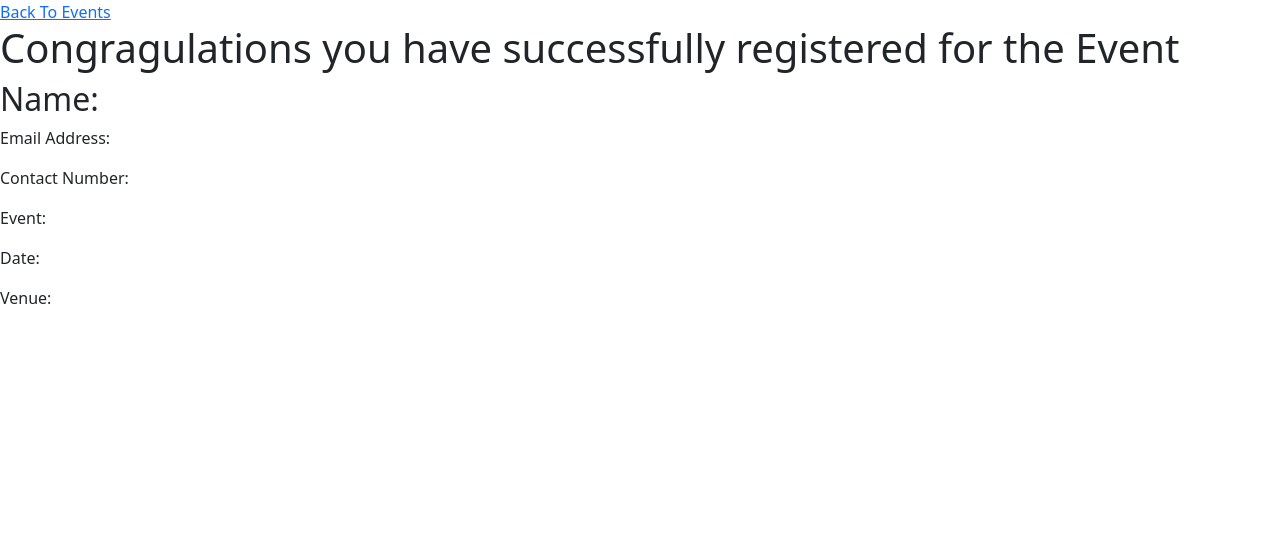
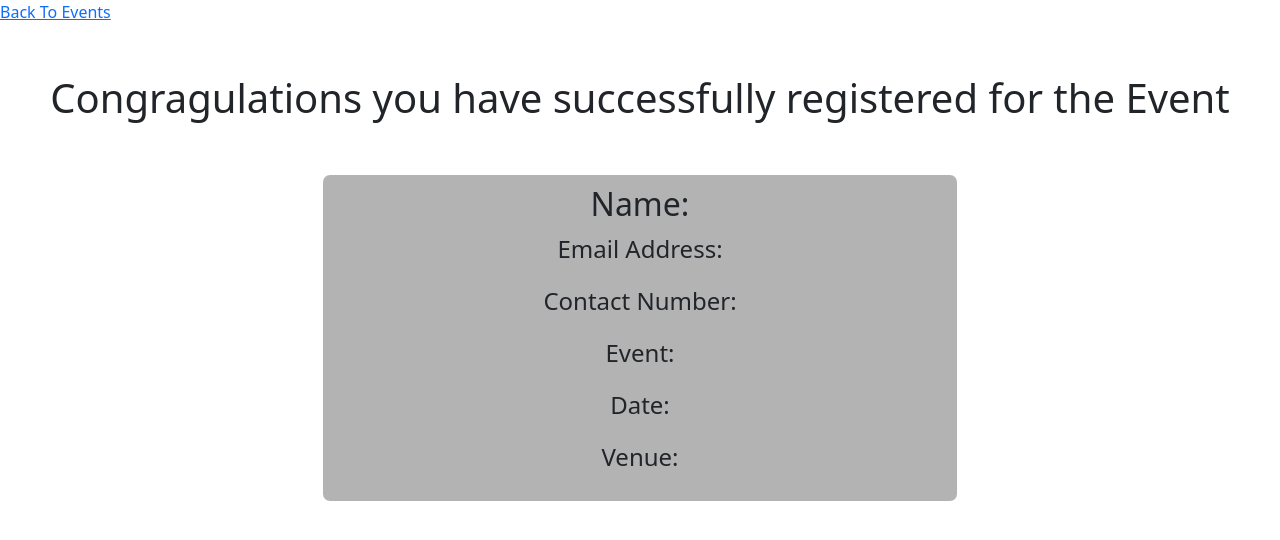
Before and after one commit to yousafanwar/event-registration-system, a Vue app in the folder vue-project/: page /confirmationPage in a window 1280 px wide. Shown: the top 540 px of the page. Built offline with nearby package versions, Linux system fonts and the light colour scheme.

Commit message:
Css fixes

```diff
--- a/vue-project/src/views/ConfirmationPage.vue
+++ b/vue-project/src/views/ConfirmationPage.vue
@@ -2,12 +2,16 @@
   <div>
     <RouterLink to="/">Back To Events</RouterLink>
     <h1>Congragulations you have successfully registered for the Event</h1>
-    <h2>Name: {{ userData.userName }}</h2>
-    <p>Email Address: {{ userData.email }}</p>
-    <p>Contact Number: {{ userData.phone }}</p>
-    <p>Event: {{ eventDetails.eventName }}</p>
-    <p>Date: {{ eventDetails.date }}</p>
-    <p>Venue: {{ eventDetails.location }}</p>
+    <div class="userDetailsContainer mx-auto">
+        <div class="col-md-6 mx-auto">
+    <h2 class="listItem">Name: {{ userData.userName }}</h2>
+    <p class="listItem">Email Address: {{ userData.email }}</p>
+    <p class="listItem">Contact Number: {{ userData.phone }}</p>
+    <p class="listItem">Event: {{ eventDetails.eventName }}</p>
+    <p class="listItem">Date: {{ eventDetails.date }}</p>
+    <p class="listItem">Venue: {{ eventDetails.location }}</p>
+    </div>
+    </div>
   </div>
 </template>
 
@@ -42,8 +46,34 @@ export default {
           this.eventDetails = e;
         }
       });
-      console.log(this.eventDetails);
     },
   },
 };
 </script>
+
+<style>
+    h1{
+        text-align: center;
+        margin: 50px;
+    }
+    .userDetailsContainer{
+        border: solid black;
+        max-width: 50%;
+        background-color: hsl(0, 0%, 70%);
+        border-radius: 10px;
+        border-color: hsl(0, 0%, 100%);
+        margin: 15px 0;
+        padding: 10px;
+    }
+    p{
+        font-size: 1.5rem;
+    }
+    .listItem{
+        text-align: center;
+    }
+    .listItem:hover{
+        background-color: hsl(0, 0%, 110%);
+        cursor: pointer;
+
+    }
+</style>
--- a/vue-project/src/views/FormView.vue
+++ b/vue-project/src/views/FormView.vue
@@ -10,6 +10,7 @@
             v-model="userData.userName"
             class="form-control"
             id="validationCustom01"
+            placeholder="Enter Your Name..."
             required
           />
           <div class="valid-feedback"></div>
@@ -23,6 +24,7 @@
             v-model="userData.email"
             class="form-control"
             id="exampleInputEmail1"
+            placeholder="Enter your email address..."
             aria-describedby="emailHelp"
           />
           <div id="emailHelp" class="form-text">
@@ -35,6 +37,7 @@
             type="tel"
             v-model="userData.phone"
             class="form-control"
+            placeholder="Enter your contact number..."
             maxlength="10"
           />
         </div>
@@ -69,13 +72,16 @@ export default {
 h1 {
   text-align: center;
 }
+h1{
+    margin: 50px;
+}
 .formDiv {
-  border: solid black 5px;
-  border-style: groove;
-  border-color: bisque;
-  background-color: hsl(34, 38%, 91%);
+  border: solid 5px;
+  border-color: hsl(0, 0%, 100%);
+  background-color: hsl(0, 0%, 70%);
   border-radius: 10px;
   width: 50%;
+  padding: 15px;
 }
 .btn {
   display: flex;
@@ -87,4 +93,7 @@ h1 {
   background-color: black;
   color: white;
 }
+label{
+    font-size: 1.2rem;
+}
 </style>
--- a/vue-project/src/views/HomeView.vue
+++ b/vue-project/src/views/HomeView.vue
@@ -2,12 +2,14 @@
   <div>
     <ul>
       <li v-for="event in events" :key="event.id" class="eventContainer">
-        <h1>{{ event.eventName }}</h1>
+        <div class="centerDiv">
+        <h2>{{ event.eventName }}</h2>
         <p>Date: {{ event.date }}</p>
         <p>Location: {{ event.location }}</p>
         <RouterLink class="btn" to="./form" @click="getEventId(event.id)"
           >Register</RouterLink
         >
+        </div>
       </li>
     </ul>
   </div>
@@ -54,7 +56,19 @@ li {
   background-color: white;
 }
 .btn:hover {
-  background-color: black;
+  background-color: gray;
   color: white;
 }
+li:hover{
+  transform: translateY(-5px);
+  transition: ease 0.5s;
+  cursor: pointer;
+  background: black;
+  color: white;
+
+}
+.centerDiv{
+  text-align: center;
+}
+
 </style>
```
